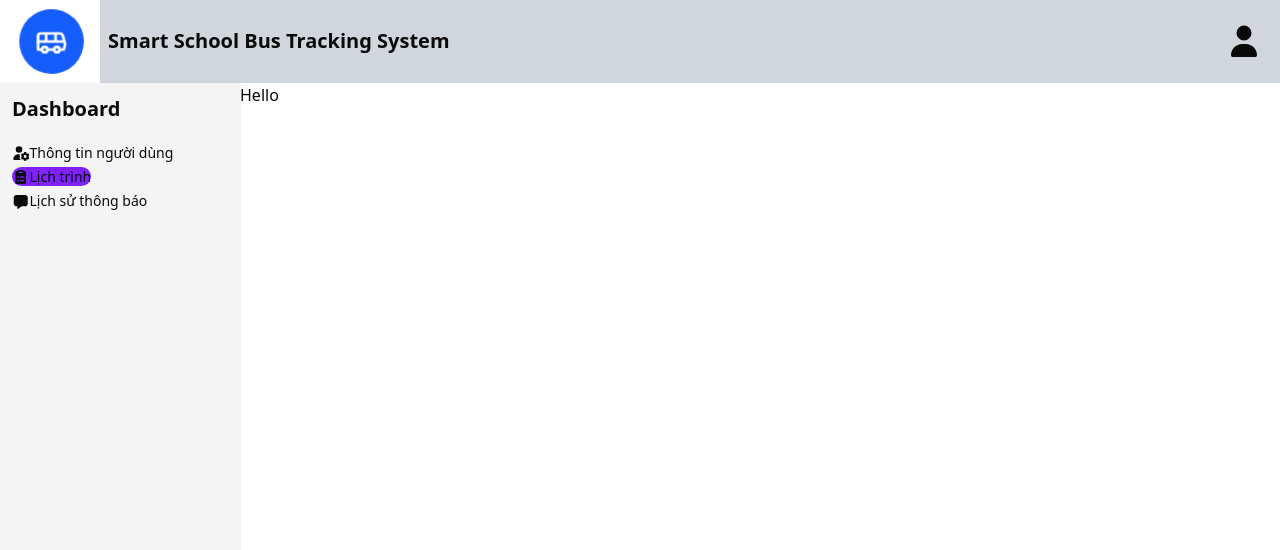
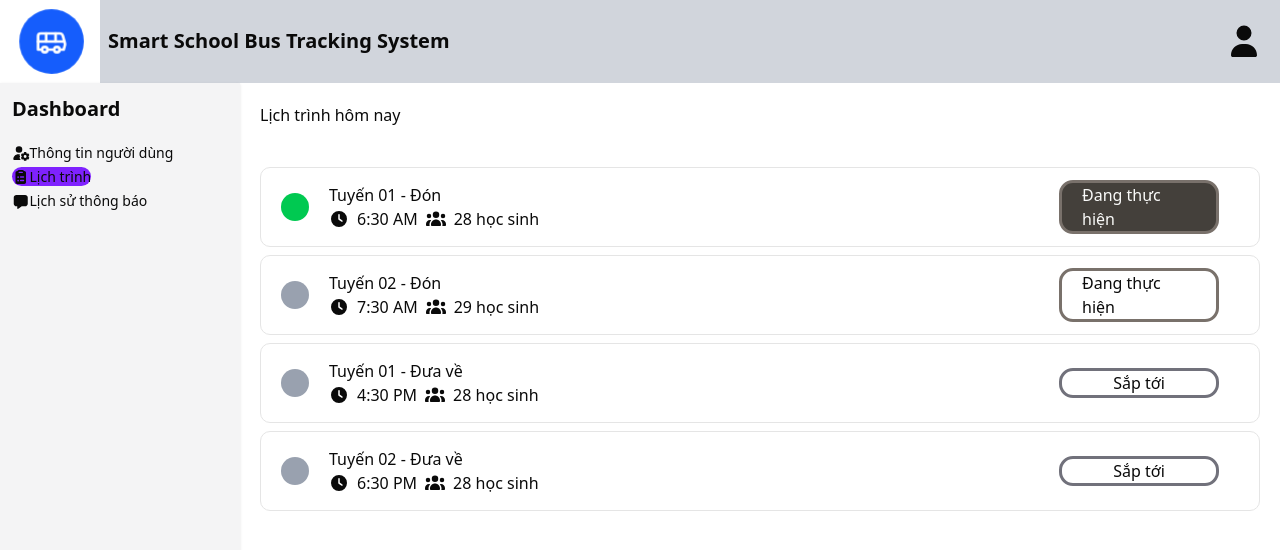
Before and after one commit to tvThien2005/HK1_2025-2026_Project_CNPM, a Next.js app: page /user/schedule in a window 1280 px wide. Shown: the top 550 px of the page. Built offline with nearby package versions, Linux system fonts and the light colour scheme.

Commit message:
Done schedule frontend

```diff
--- a/src/app/header/page.tsx
+++ b/src/app/header/page.tsx
@@ -12,7 +12,7 @@ export default function Header() {
                 </Link>
                 <p className="font-bold text-xl">Smart School Bus Tracking System</p>
                 <div className='ml-auto mr-4'>
-                    <Link href="./user/information">
+                    <Link href="/user/information">
                         <FontAwesomeIcon icon={faUser} className='fa-2xl' />
                     </Link>
                 </div>
--- a/src/app/user/schedule/page.tsx
+++ b/src/app/user/schedule/page.tsx
@@ -1,5 +1,7 @@
 import Sidebar from "@/app/sidebar/page";
 import Header from "@/app/header/page";
+import { FontAwesomeIcon } from "@fortawesome/react-fontawesome";
+import { faClock, faUsers } from "@fortawesome/free-solid-svg-icons";
 
 export default function Schedule() {
     return (
@@ -7,7 +9,81 @@ export default function Schedule() {
             <Header></Header>
             <div className="flex">
                 <Sidebar></Sidebar>
-                Hello
+                <div className="flex flex-col m-5 w-full">
+                    <div className="mb-10">Lịch trình hôm nay</div>
+                    <div className="flex flex-row border-1 rounded-lg items-center mb-2 h-20">
+                        <div className="bg-green-500 rounded-full h-7 w-7 ml-5">
+                        </div>
+                        <div className="ml-5">
+                            <div>Tuyến 01 - Đón</div>
+                            <div className="flex flex-row items-center space-x-2">
+                                <FontAwesomeIcon icon={faClock}></FontAwesomeIcon>
+                                <div>6:30 AM</div>
+                                <FontAwesomeIcon icon={faUsers}></FontAwesomeIcon>
+                                <div>28 học sinh</div>
+                            </div>
+                        </div>
+                        <div className="flex justify-center items-center ml-auto mr-10 border-3 border-stone-500 bg-stone-700 rounded-xl text-stone-50 px-5 w-40">
+                            <p>
+                                Đang thực hiện
+                            </p>
+                        </div>
+                    </div>
+                    <div className="flex flex-row border-1 rounded-lg items-center mb-2 h-20">
+                        <div className="bg-gray-400 rounded-full h-7 w-7 ml-5">
+                        </div>
+                        <div className="ml-5">
+                            <div>Tuyến 02 - Đón</div>
+                            <div className="flex flex-row items-center space-x-2">
+                                <FontAwesomeIcon icon={faClock}></FontAwesomeIcon>
+                                <div>7:30 AM</div>
+                                <FontAwesomeIcon icon={faUsers}></FontAwesomeIcon>
+                                <div>29 học sinh</div>
+                            </div>
+                        </div>
+                        <div className="flex justify-center items-center ml-auto mr-10 border-3 border-stone-500 rounded-xl px-5 w-40">
+                            <p>
+                                Đang thực hiện
+                            </p>
+                        </div>
+                    </div>
+                    <div className="flex flex-row border-1 rounded-lg items-center mb-2 h-20">
+                        <div className="bg-gray-400 rounded-full h-7 w-7 ml-5">
+                        </div>
+                        <div className="ml-5">
+                            <div>Tuyến 01 - Đưa về</div>
+                            <div className="flex flex-row items-center space-x-2">
+                                <FontAwesomeIcon icon={faClock}></FontAwesomeIcon>
+                                <div>4:30 PM</div>
+                                <FontAwesomeIcon icon={faUsers}></FontAwesomeIcon>
+                                <div>28 học sinh</div>
+                            </div>
+                        </div>
+                        <div className="flex justify-center items-center ml-auto mr-10 border-3 border-zinc-500 rounded-xl px-5 w-40">
+                            <p>
+                                Sắp tới
+                            </p>
+                        </div>
+                    </div>
+                    <div className="flex flex-row border-1 rounded-lg items-center mb-2 h-20">
+                        <div className="bg-gray-400 rounded-full h-7 w-7 ml-5">
+                        </div>
+                        <div className="ml-5">
+                            <div>Tuyến 02 - Đưa về</div>
+                            <div className="flex flex-row items-center space-x-2">
+                                <FontAwesomeIcon icon={faClock}></FontAwesomeIcon>
+                                <div>6:30 PM</div>
+                                <FontAwesomeIcon icon={faUsers}></FontAwesomeIcon>
+                                <div>28 học sinh</div>
+                            </div>
+                        </div>
+                        <div className="flex justify-center items-center ml-auto mr-10 border-3 border-zinc-500 rounded-xl px-5 w-40">
+                            <p>
+                                Sắp tới
+                            </p>
+                        </div>
+                    </div>
+                </div>
             </div>
         </div>
     )
```
